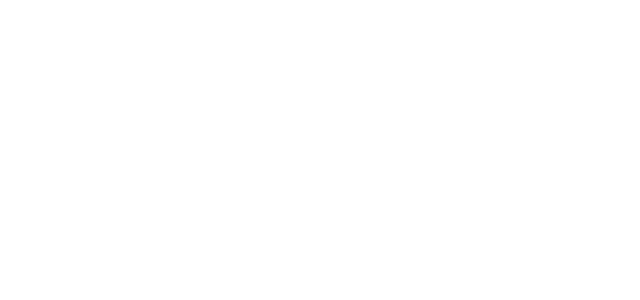
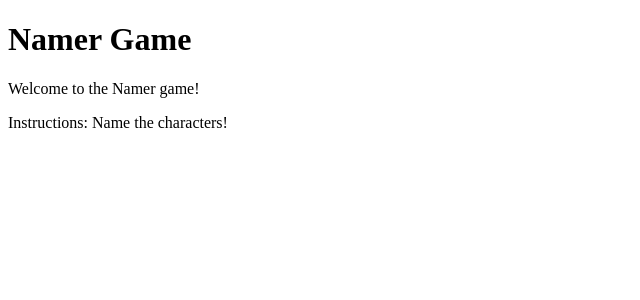
Before and after one commit to GabbenPapa/react-game_launcher, a React (Vite) app: page /game_namer in a window 1280 px wide. Before the commit this address had no page. Shown: the top 300 px of the page, without its empty margins (0-640 px from the left). Built offline with nearby package versions, Linux system fonts and the light colour scheme.

Commit message:
add more placeholders

```diff
--- a/src/App.jsx
+++ b/src/App.jsx
@@ -13,6 +13,8 @@ import FunOMeter from "./games/FunOMeter/FunOMeter.jsx";
 import Darts from "./games/Darts/Darts.jsx";
 import PigGame from "./games/PigGame/PigGame.jsx";
 import RPS from "./games/RPS/RPS.jsx";
+import Namer from "./games/Namer/Namer.jsx";
+import Dice from "./games/Dice/Dice.jsx";
 
 import "./App.css";
 
@@ -27,8 +29,8 @@ function App() {
         <Route path="/game_darts" element={<Darts />} />
         <Route path="/pig_game" element={<PigGame />} />
         <Route path="/game_rps" element={<RPS />} />
-        {/* <Route path="/game_namer" element={<Namer />} />
-        <Route path="/game_dice" element={<Dice />} /> */}
+        <Route path="/game_namer" element={<Namer />} />
+        <Route path="/game_dice" element={<Dice />} />
       </Routes>
     </Router>
   );
--- /dev/null
+++ b/src/games/Dice/Dice.jsx
@@ -0,0 +1,9 @@
+export default function Dice() {
+  return (
+    <div>
+      <h1>Dice Game</h1>
+      <p>Welcome to the Dice game!</p>
+      <p>Instructions: Roll the dice and score points!</p>
+    </div>
+  );
+}
--- /dev/null
+++ b/src/games/Namer/Namer.jsx
@@ -0,0 +1,9 @@
+export default function Namer() {
+  return (
+    <div>
+      <h1>Namer Game</h1>
+      <p>Welcome to the Namer game!</p>
+      <p>Instructions: Name the characters!</p>
+    </div>
+  );
+}
```
